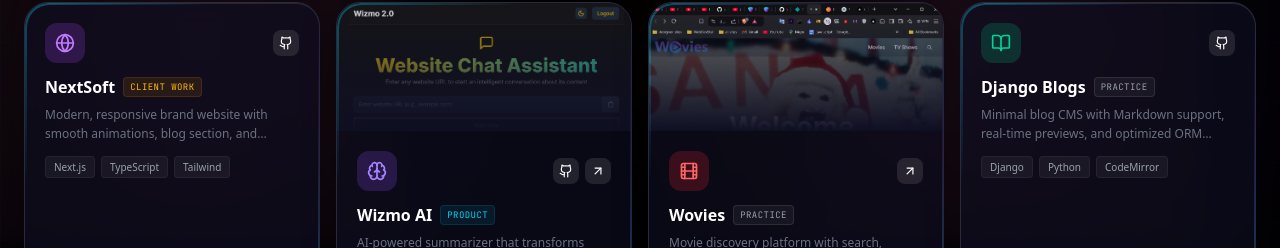
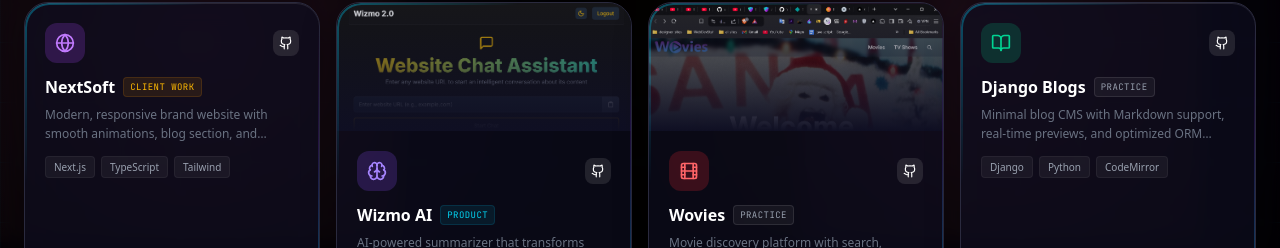
Before and after one commit to Wosmos/portfolio-website, a Next.js app: page / in a window 1280 px wide. Shown: the part 6558-6806 px from the top of the page. Built offline with nearby package versions, Linux system fonts and the light colour scheme.

Commit message:
fix(portfolio): repair dead project links
- Scrappo -> real repo WebScrapingTool; Django Blogs -> blog-site (both 404'd)
- drop dead netlify demos for wizmo and wovies; point wovies at its repo

```diff
--- a/src/data/siteData.ts
+++ b/src/data/siteData.ts
@@ -248,7 +248,7 @@
       description: "Dual-mode web scraper with scheduled jobs, email reporting, and multi-format exports (CSV, PDF, Excel).",
       image: "/projectsThumbnails/scrappo.png",
       technologies: ["Python", "FastAPI", "Trafilatura"],
-      github: "https://github.com/Wosmos/Scrappo",
+      github: "https://github.com/Wosmos/WebScrapingTool",
       live: "https://scrappo.vercel.app",
       featured: false,
       context: "product",
@@ -273,7 +273,7 @@
       image: "/projectsThumbnails/wizmo2.0.png",
       technologies: ["React", "OpenAI", "Redux"],
       github: "https://github.com/Wosmos/wizmo",
-      live: "https://wizmo.netlify.app/",
+      live: null,
       featured: false,
       context: "product",
       category: "ai"
@@ -284,8 +284,8 @@
       description: "Movie discovery platform with search, ratings, and watchlist functionality using TMDB API.",
       image: "/projectsThumbnails/wovies.png",
       technologies: ["React", "SASS", "Redux"],
-      github: null,
-      live: "https://darling-queijadas-e8f108.netlify.app/",
+      github: "https://github.com/Wosmos/wovie",
+      live: null,
       featured: false,
       context: "learning",
       category: "web"
@@ -296,7 +296,7 @@
       description: "Minimal blog CMS with Markdown support, real-time previews, and optimized ORM queries.",
       image: null,
       technologies: ["Django", "Python", "CodeMirror"],
-      github: "https://github.com/Wosmos/django-blogs",
+      github: "https://github.com/Wosmos/blog-site",
       live: null,
       featured: false,
       context: "learning",
```
